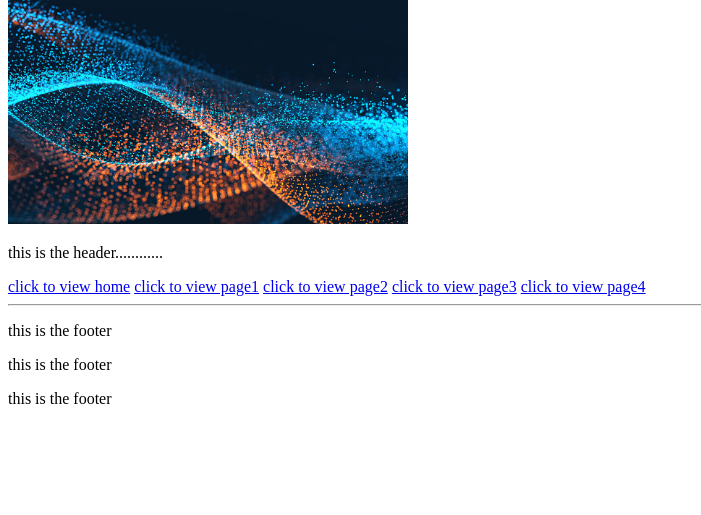
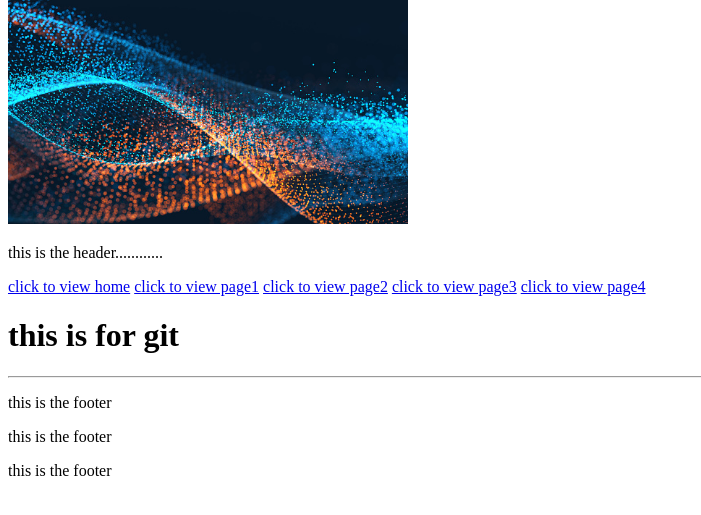
Before and after one commit to Sharon1608199/mytestpro2, a Django app: page /test2/home/ in a window 1280 px wide. Shown: the part 91-606 px from the top of the page, without its empty margins (0-701 px from the left). Run offline with Django 4.2, Linux system fonts and the light colour scheme.

Commit message:
h1 tag added

```diff
--- a/mytestapp2/templates/apptemp2/test2.html
+++ b/mytestapp2/templates/apptemp2/test2.html
@@ -22,6 +22,7 @@
     <a href="{% url 'hello2' %}">click to view page2</a>
     <a href="{% url 'hello3' %}">click to view page3</a>
     <a href="{% url 'hello4' %}">click to view page4</a>
+    <h1>this is for git</h1>
     <hr>
     <p>this is the footer</p>
     <p>this is the footer</p>
```
